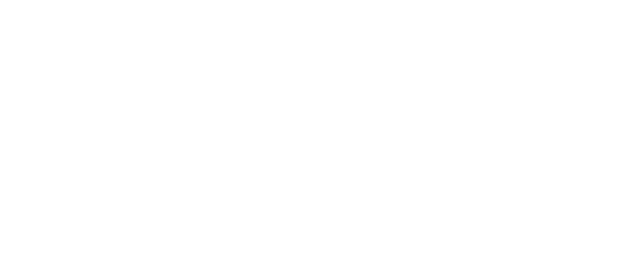
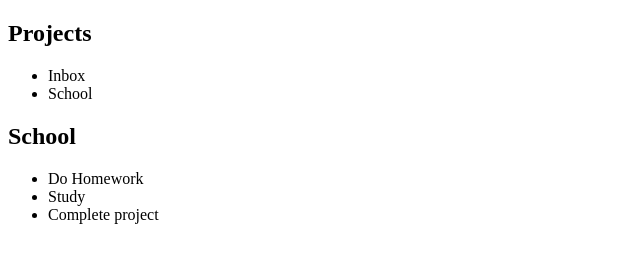
Before and after one commit to EduardoMezaM/Todo-List, a website built with webpack: page src/template.html in a window 1280 px wide. Shown: the whole page, without its empty margins (0-640 px from the left). Built offline with nearby package versions, Linux system fonts and the light colour scheme.

Commit message:
basic ui display

```diff
--- a/src/index.js
+++ b/src/index.js
@@ -1,6 +1,7 @@
 import { createTodo } from "./todo";
 import { createProject } from "./project";
 import { projectManager } from "./projectManager";
+import { renderProjects, renderCurrentProject } from "./ui";
 
 const School = createProject('School');
 School.addTodo('Do Homework');
@@ -14,3 +15,6 @@ console.log("All Projects:", projectManager.getAllProjects());
 console.log("Current Project:", projectManager.getCurrentProject().name);
 console.log("Todos in School project:");
 School.getTodos().forEach(todo => console.log(todo));
+
+renderProjects();
+renderCurrentProject();
--- a/src/template.html
+++ b/src/template.html
@@ -6,6 +6,14 @@
     <title>Todo List</title>
 </head>
 <body>
+  <div id="sidebar">
+    <h2>Projects</h2>
+    <ul id="projectList"></ul>
+  </div>
 
+  <div id="main">
+    <h2 id="projectTitle">Project Title</h2>
+    <ul id="todoList"></ul>
+  </div>
 </body>
 </html>
--- /dev/null
+++ b/src/ui.js
@@ -0,0 +1,30 @@
+import { projectManager } from './projectManager';
+
+export function renderProjects() {
+  const projectList = document.getElementById('projectList');
+  projectList.innerHTML = '';
+
+  projectManager.getAllProjects().forEach((project, index) => {
+    const li = document.createElement('li');
+    li.textContent = project.name;
+    li.addEventListener('click', () => {
+      projectManager.setCurrentProject(index);
+      renderCurrentProject();
+    });
+    projectList.appendChild(li);
+  });
+}
+
+export function renderCurrentProject() {
+  const project = projectManager.getCurrentProject();
+  document.getElementById('projectTitle').textContent = project.name;
+
+  const todoList = document.getElementById('todoList');
+  todoList.innerHTML = '';
+
+  project.getTodos().forEach(todo => {
+    const li = document.createElement('li');
+    li.textContent = typeof todo === 'string' ? todo : todo.title;
+    todoList.appendChild(li);
+  });
+}
```
